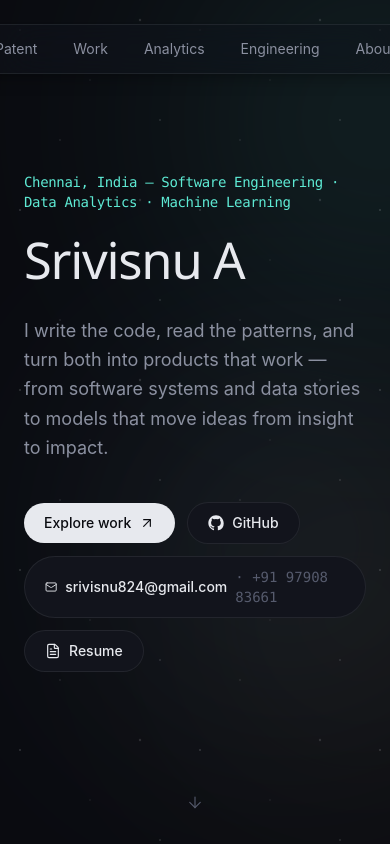
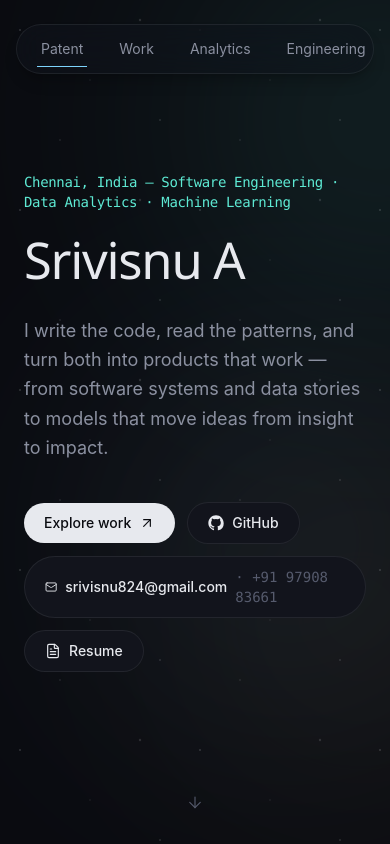
Before and after one commit to srivisnuA/portfolio, a Next.js app: page / in a window 390 px wide. Shown: the top 844 px of the page. Built offline with nearby package versions, Linux system fonts and the light colour scheme.

Commit message:
Add responsive section-aware navigation

```diff
--- a/components/Nav.tsx
+++ b/components/Nav.tsx
@@ -1,6 +1,7 @@
 "use client";
 
 import { motion } from "framer-motion";
+import { useEffect, useState } from "react";
 
 const links = [
   { href: "#patent", label: "Patent" },
@@ -11,23 +12,66 @@ const links = [
 ];
 
 export default function Nav() {
+  const [active, setActive] = useState("#patent");
+
+  useEffect(() => {
+    const sections = links
+      .map((link) => document.querySelector(link.href))
+      .filter((section): section is Element => Boolean(section));
+
+    if (!sections.length) return;
+
+    const observer = new IntersectionObserver(
+      (entries) => {
+        const visible = entries
+          .filter((entry) => entry.isIntersecting)
+          .sort((a, b) => b.intersectionRatio - a.intersectionRatio)[0];
+
+        if (visible?.target.id) {
+          setActive(`#${visible.target.id}`);
+        }
+      },
+      { rootMargin: "-28% 0px -58% 0px", threshold: [0.05, 0.2, 0.5] },
+    );
+
+    sections.forEach((section) => observer.observe(section));
+    return () => observer.disconnect();
+  }, []);
+
   return (
     <motion.nav
+      aria-label="Primary navigation"
       initial={{ opacity: 0, y: -14 }}
       animate={{ opacity: 1, y: 0 }}
       transition={{ delay: 1.5, duration: 0.6 }}
-      className="fixed left-1/2 top-6 z-50 -translate-x-1/2"
+      className="fixed left-1/2 top-6 z-50 max-w-[calc(100vw-2rem)] -translate-x-1/2"
     >
-      <div className="glass flex items-center gap-1 rounded-full px-2 py-2 shadow-lg shadow-black/20">
-        {links.map((l) => (
+      <div
+        className="glass flex max-w-full items-center gap-1 overflow-x-auto rounded-full px-2 py-2 shadow-lg shadow-black/20"
+        style={{ scrollbarWidth: "none" }}
+      >
+        {links.map((l) => {
+          const isActive = active === l.href;
+
+          return (
             <a
               key={l.href}
               href={l.href}
-            className="focus-ring rounded-full px-4 py-1.5 text-sm text-[var(--text-muted)] transition-colors hover:bg-white/[0.06] hover:text-[var(--text-primary)]"
+              aria-current={isActive ? "location" : undefined}
+              className="focus-ring relative shrink-0 rounded-full px-4 py-1.5 text-sm text-[var(--text-muted)] transition-colors hover:bg-white/[0.06] hover:text-[var(--text-primary)]"
             >
               {l.label}
+              {isActive && (
+                <motion.span
+                  layoutId="active-nav"
+                  className="absolute inset-x-3 -bottom-0.5 h-px"
+                  style={{ background: "var(--accent-cyan)" }}
+                  transition={{ type: "spring", stiffness: 500, damping: 35 }}
+                />
+              )}
             </a>
-        ))}
+          );
+        })}
       </div>
     </motion.nav>
   );
```
Lines whose indentation alone changed are shown as unchanged.
